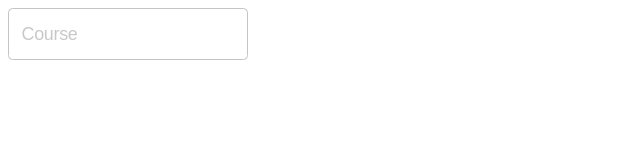
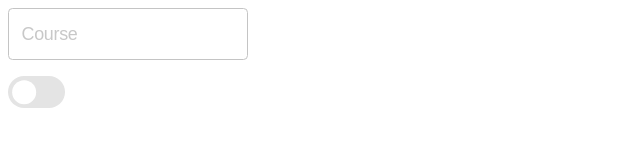
Before and after one commit to Myslitel666/Svelte-UI, a SvelteKit app: page / in a window 1280 px wide. Shown: the top 166 px of the page, without its empty margins (0-640 px from the left). Built offline with nearby package versions, Linux system fonts and the light colour scheme.

Commit message:
The Switch component has been added.

```diff
--- /dev/null
+++ b/src/components/common/user-interface/inputs/switches/Switch.svelte
@@ -0,0 +1,54 @@
+<span
+    class="track"
+    style:background-color= {`${checked ? primaryColor : '#e4e4e4'}`}
+    style:--Xl-border-radius = {borderRadius}
+>
+</span>
+<span
+    class="switch"
+    style:transform = {`translate(${checked ? '1.76rem' : '0.26rem'}, 0.26rem)`}
+    style:--Xl-border-radius = {borderRadius}
+>
+</span>
+<input
+    type="checkbox"
+    bind:checked
+    on:click={toggleSwitch}
+/>
+
+<script>
+    export let borderRadius = '1rem';                      /* Радиус скругления углов */
+    export let primaryColor = '#5bb056';                   /* Основной цвет*/
+    let checked = false; // начальное состояние переключателя
+
+    function toggleSwitch() {
+        checked = !checked; // изменение состояния при клике
+        console.log(checked)
+    }
+</script>
+
+<style>
+    input {
+        opacity: 0;
+        margin: 0;
+        position: absolute;
+        width: 4rem;
+        height: 2rem;
+        cursor: pointer;
+    }
+    .track {
+        position: absolute;
+        width: 3.55rem;
+        height: 2rem;
+        border-radius: var(--Xl-border-radius);
+        transition: .3s;
+    }
+    .switch {
+        position: absolute;
+        background-color: #ffffff;
+        width: 1.5rem;
+        height: 1.5rem;
+        border-radius: var(--Xl-border-radius);
+        transition: .3s;
+    }
+</style>
--- a/src/components/common/user-interface/TextField.svelte
+++ b/src/components/common/user-interface/inputs/text-fields/TextField.svelte
@@ -1,26 +1,9 @@
-<script>
-    export let height = '3rem'                             /* Высота поля */
-    export let width = '15rem'                             /* Ширина поля */
-    export let label = 'Course'                            /* Надпись */
-    export let borderRadius = '0.28rem';                   /* Радиус скругления углов */
-    export let effectsTimeCode = '0.3s';                   /* Тайм-код для применения того или иного эффекта */
-    export let paddingLeft = '0.85rem';                    /* Отступ от левой границы до курсора */
-    export let paddingRight = '0.85rem';                   /* Отступ до правой границы */
-    export let fontSize = '1.12rem';                       /* Размер шрифта */
-    export let labelColor = '#c8c8c8';                     /* Цвет надписи по умолчанию*/
-    export let primaryColor = '#5bb056';                   /* Основной цвет*/
-    export let borderColor = '#c4c4c4';                    /* Цвет обводки */
-    export let hoverBorderColor = 'black';                 /* Цвет обводки при наведении */
-    export let backgroundColor = 'white';                  /* Цвет фона */
-</script>
-
 <div
     class="input-container"
     style:width = {width}
 >
     <input
         type = 'text'
-        id = 'input-base'
         placeholder = ''
         style:height = {height}
         style:border-radius = {borderRadius}
@@ -48,6 +31,22 @@
         {label}
     </label>
 </div>
+
+<script>
+    export let height = '3rem'                             /* Высота поля */
+    export let width = '15rem'                             /* Ширина поля */
+    export let label = 'Course'                            /* Надпись */
+    export let borderRadius = '0.28rem';                   /* Радиус скругления углов */
+    export let effectsTimeCode = '0.3s';                   /* Тайм-код для применения того или иного эффекта */
+    export let paddingLeft = '0.85rem';                    /* Отступ от левой границы до курсора */
+    export let paddingRight = '0.85rem';                   /* Отступ до правой границы */
+    export let fontSize = '1.12rem';                       /* Размер шрифта */
+    export let labelColor = '#c8c8c8';                     /* Цвет надписи по умолчанию*/
+    export let primaryColor = '#5bb056';                   /* Основной цвет*/
+    export let borderColor = '#c4c4c4';                    /* Цвет обводки */
+    export let hoverBorderColor = 'black';                 /* Цвет обводки при наведении */
+    export let backgroundColor = 'white';                  /* Цвет фона */
+</script>
 
 <style>
     input {
--- a/src/routes/+layout.svelte
+++ b/src/routes/+layout.svelte
@@ -1,5 +1,5 @@
 <script lang="ts">
-    import '../../Font.css';
+    import './Font.css';
 </script>
 
 <div class="app">
--- a/src/routes/+page.svelte
+++ b/src/routes/+page.svelte
@@ -1,5 +1,17 @@
+<div>
+	<TextField />
+</div>
+<div class='component'>
+	<Switch />
+</div>
+
 <script>
-	import TextField from '../components/common/user-interface/TextField.svelte';
+	import TextField from '../components/common/user-interface/inputs/text-fields/TextField.svelte';
+	import Switch from '../components/common/user-interface/inputs/switches/Switch.svelte';
 </script>
 
-<TextField/>
+<style>
+	.component {
+		margin-top: 1rem
+	}
+</style>
```
Also changed, not shown: src/components/common/user-interface/color-mode-context/ColorThemeContext.svelte (added), src/routes/Font.css (renamed from Font.css).
